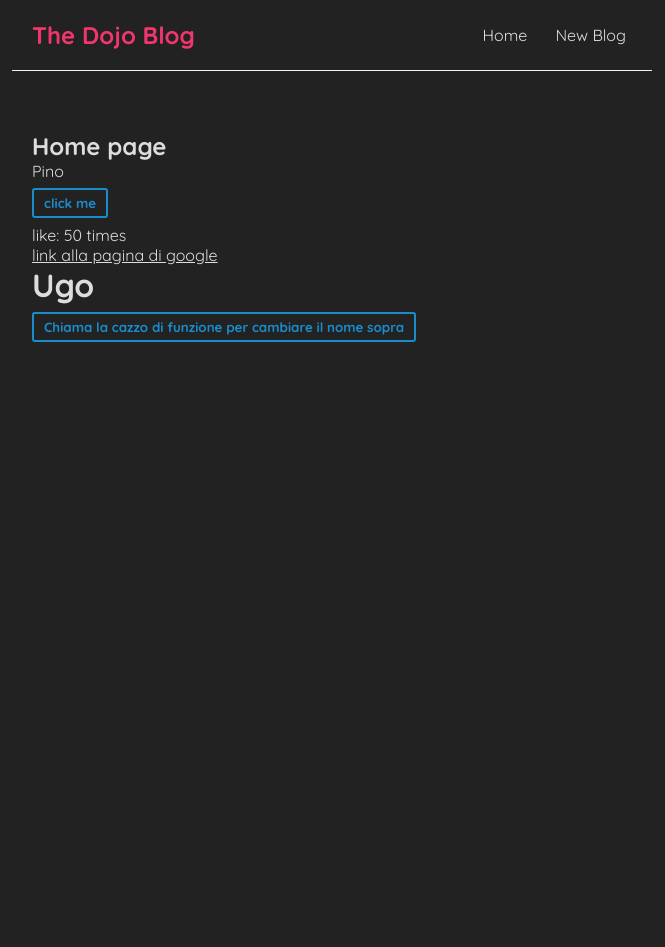
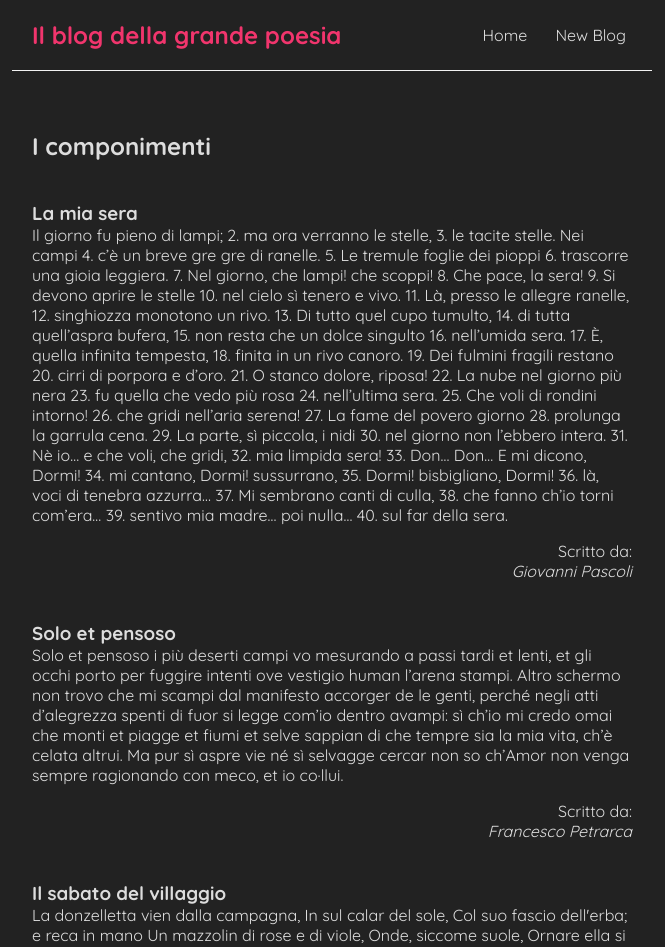
Before and after one commit to 182Marco/dojo-blog, a React (Create React App) app: page / in a window 1280 px wide. Shown: the top 947 px of the page, without its empty margins (308-973 px from the left). Before the commit the page ends 800 px from the top, so only its background shows below. Built offline with nearby package versions, Linux system fonts and the light colour scheme; the HTML template or start-up script is replaced by a standard one.

Commit message:
iniziato a studiare le props

```diff
--- a/src/App.js
+++ b/src/App.js
@@ -1,13 +1,8 @@
 import './navbar';
 import Navbar from './navbar';
 import Home from './Home';
-import { useState } from 'react';
 
 function App() {
-  const [nomeTizo, set] = useState('Ugo');
-  function cambiaNome() {
-    nomeTizo == 'Ugo' ? set('Edo') : set('Ugo');
-  }
   const likes = 50;
   const link = `http://www.google.com`;
   return (
@@ -17,10 +12,6 @@ function App() {
         <Home />
         <p> like: {likes} times</p>
         <a href={link}>link alla pagina di google</a>
-        <h1>{nomeTizo}</h1>
-        <button onClick={cambiaNome}>
-          Chiama la cazzo di funzione per cambiare il nome sopra
-        </button>
       </div>
     </div>
   );
--- /dev/null
+++ b/src/Bloglist.js
@@ -0,0 +1,25 @@
+import { useState } from 'react';
+
+const Bloglist = (props) => {
+  const blogs = props.blogs;
+  const title = props.title;
+
+  console.log(props, blogs);
+
+  return (
+    <div className='blog-list'>
+      <h2>{title}</h2>
+      {blogs.map((blog) => (
+        <div className='blog-preview' key={blog.id}>
+          <h3>{blog.title}</h3>
+          <p>{blog.body}</p>
+          <p className='author'>
+            Scritto da: <br /> <em> {blog.author} </em>
+          </p>
+        </div>
+      ))}
+    </div>
+  );
+};
+
+export default Bloglist;
--- a/src/Home.js
+++ b/src/Home.js
@@ -1,21 +1,137 @@
 import { useState } from 'react';
+import Bloglist from './Bloglist';
 
 const Home = () => {
-  // HOOK
-  const [name, setName] = useState('Pino');
-  //   funzione
+  const [blogs, setBlogs] = useState([
+    {
+      title: 'La mia sera',
+      body: `Il giorno fu pieno di lampi;
+        2. ma ora verranno le stelle,
+        3. le tacite stelle. Nei campi
+        4. c’è un breve gre gre di ranelle.
+        5. Le tremule foglie dei pioppi
+        6. trascorre una gioia leggiera.
+        7. Nel giorno, che lampi! che scoppi!
+        8. Che pace, la sera!
 
-  const handleClick = () => {
-    setName('Marco');
-  };
+        9. Si devono aprire le stelle
+        10. nel cielo sì tenero e vivo.
+        11. Là, presso le allegre ranelle,
+        12. singhiozza monotono un rivo.
+        13. Di tutto quel cupo tumulto,
+        14. di tutta quell’aspra bufera,
+        15. non resta che un dolce singulto
+        16. nell’umida sera.
 
+        17. È, quella infinita tempesta,
+        18. finita in un rivo canoro.
+        19. Dei fulmini fragili restano
+        20. cirri di porpora e d’oro.
+        21. O stanco dolore, riposa!
+        22. La nube nel giorno più nera
+        23. fu quella che vedo più rosa
+        24. nell’ultima sera.
+
+        25. Che voli di rondini intorno!
+        26. che gridi nell’aria serena!
+        27. La fame del povero giorno
+        28. prolunga la garrula cena.
+        29. La parte, sì piccola, i nidi
+        30. nel giorno non l’ebbero intera.
+        31. Nè io… e che voli, che gridi,
+        32. mia limpida sera!
+
+        33. Don… Don… E mi dicono, Dormi!
+        34. mi cantano, Dormi! sussurrano,
+        35. Dormi! bisbigliano, Dormi!
+        36. là, voci di tenebra azzurra…
+        37. Mi sembrano canti di culla,
+        38. che fanno ch’io torni com’era…
+        39. sentivo mia madre… poi nulla…
+        40. sul far della sera.`,
+      author: 'Giovanni Pascoli',
+    },
+    {
+      title: 'Solo et pensoso ',
+      body: `Solo et pensoso i più deserti campi
+      vo mesurando a passi tardi et lenti,
+      et gli occhi porto per fuggire intenti
+      ove vestigio human l’arena stampi.
+
+      Altro schermo non trovo che mi scampi
+      dal manifesto accorger de le genti,
+      perché negli atti d’alegrezza spenti
+      di fuor si legge com’io dentro avampi:
+
+      sì ch’io mi credo omai che monti et piagge
+      et fiumi et selve sappian di che tempre
+      sia la mia vita, ch’è celata altrui.
+
+      Ma pur sì aspre vie né sì selvagge
+      cercar non so ch’Amor non venga sempre
+      ragionando con meco, et io co·llui.`,
+      author: 'Francesco Petrarca',
+    },
+    {
+      title: 'Il sabato del villaggio',
+      body: `La donzelletta vien dalla campagna,
+      In sul calar del sole,
+      Col suo fascio dell'erba; e reca in mano
+      Un mazzolin di rose e di viole,
+      Onde, siccome suole,
+      Ornare ella si appresta
+      Dimani, al dì di festa, il petto e il crine.
+      Siede con le vicine
+      Su la scala a filar la vecchierella,
+      Incontro là dove si perde il giorno;
+      E novellando vien del suo buon tempo,
+      Quando ai dì della festa ella si ornava,
+      Ed ancor sana e snella
+      Solea danzar la sera intra di quei
+      Ch'ebbe compagni dell'età più bella
+      Già tutta l'aria imbruna,
+      Torna azzurro il sereno, e tornan l'ombre
+      Giù da' colli e da' tetti,
+      Al biancheggiar della recente luna.
+      Or la squilla dà segno
+      Della festa che viene;
+      Ed a quel suon diresti
+      Che il cor si riconforta.
+      I fanciulli gridando
+      Su la piazzuola in frotta,
+      E qua e là saltando,
+      Fanno un lieto romore:
+      E intanto riede alla sua parca mensa,
+      Fischiando, il zappatore,
+      E seco pensa al dì del suo riposo
+      Poi quando intorno è spenta ogni altra face,
+      E tutto l'altro tace,
+      Odi il martel picchiare, odi la sega
+      Del legnaiuol, che veglia
+      Nella chiusa bottega alla lucerna,
+      E s'affretta, e s'adopra
+      Di fornir l'opra anzi il chiarir dell'alba.
+      Questo di sette è il più gradito giorno,
+      Pien di speme e di gioia:
+      Diman tristezza e noia
+      Recheran l'ore, ed al travaglio usato
+      Ciascuno in suo pensier farà ritorno.
+      Garzoncello scherzoso,
+      Cotesta età fiorita
+      È come un giorno d'allegrezza pieno,
+      Giorno chiaro, sereno,
+      Che precorre alla festa di tua vita.
+      Godi, fanciullo mio; stato soave,
+      Stagion lieta è cotesta.
+      Altro dirti non vo'; ma la tua festa
+      Ch'anco tardi a venir non ti sia grave.`,
+      author: 'Giacomo Leopardi',
+    },
+  ]);
   return (
     <div className='home'>
-      <h2>Home page</h2>
-      <p>{name}</p>
-      <button onClick={handleClick}>click me</button>
+      <Bloglist classList='bolgEl' blogs={blogs} title='I componimenti' />
     </div>
   );
 };
-
 export default Home;
--- a/src/index.css
+++ b/src/index.css
@@ -52,3 +52,12 @@ button:hover {
   color: #fff;
   background-color: #198dcc;
 }
+
+.blog-preview {
+  margin: 5vh 0;
+}
+
+.author {
+  margin: 2vh 0;
+  text-align: right;
+}
--- a/src/navbar.js
+++ b/src/navbar.js
@@ -1,7 +1,7 @@
 const Navbar = () => {
   return (
     <nav className='navbar'>
-      <h1>The Dojo Blog</h1>
+      <h1>Il blog della grande poesia</h1>
       <div className='links'>
         <a href=''>Home</a>
         <a href=''>New Blog</a>
```
